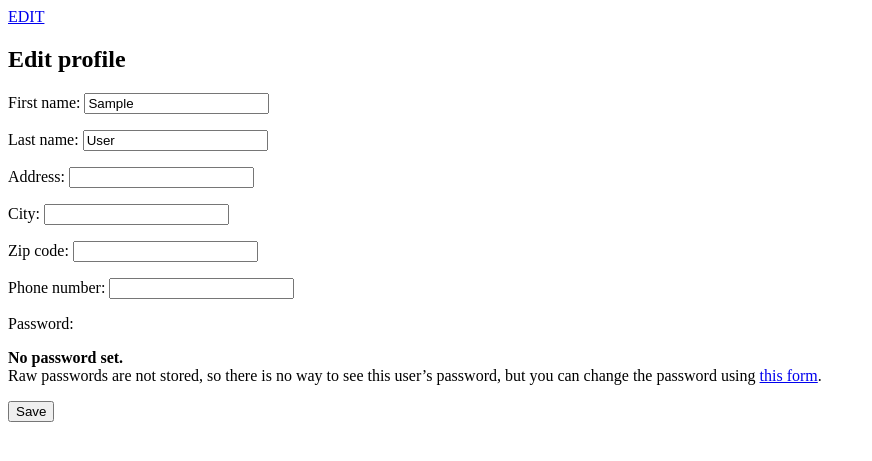
After one commit to adwojak/courser, a Django app: page /users/edit/ in a window 1280 px wide. The commit adds this page. Shown: the top 461 px of the page, without its empty margins (0-872 px from the left). Run offline with Django 3.2, Linux system fonts and the light colour scheme; the visitor is signed in with stand-in values (Sample User, id 1).

Commit message:
Edit user

```diff
--- a/Courser/admin.py
+++ b/Courser/admin.py
@@ -6,6 +6,12 @@ from .models import CustomUser
 
 class CustomUserAdmin(UserAdmin):
     add_form = CustomUserCreationForm
+    fieldsets = (
+        (None, {'fields': ('username', 'password')}),
+        ('Personal info', {'fields': ('first_name', 'last_name', 'email', 'address', 'city', 'zip_code', 'phone_number')}),
+        ('Permissions', {'fields': ('is_active', 'is_staff', 'is_superuser', 'groups', 'user_permissions')}),
+        ('Important dates', {'fields': ('last_login', 'date_joined')}),
+    )
     form = CustomUserChangeForm
     model = CustomUser
     list_display = ['username', 'email']
--- a/Courser/forms.py
+++ b/Courser/forms.py
@@ -1,4 +1,3 @@
-from django import forms
 from django.contrib.auth.forms import UserCreationForm, UserChangeForm
 from .models import CustomUser
 
@@ -12,4 +11,4 @@ class CustomUserCreationForm(UserCreationForm):
 class CustomUserChangeForm(UserChangeForm):
     class Meta:
         model = CustomUser
-        fields = ('username', 'email')
+        fields = ('first_name', 'last_name', 'address', 'city', 'zip_code', 'phone_number')
--- a/Courser/models.py
+++ b/Courser/models.py
@@ -4,6 +4,12 @@ from django.contrib.auth.models import AbstractUser
 
 class CustomUser(AbstractUser):
     email = models.CharField(max_length=50)
+    first_name = models.CharField(max_length=30)
+    last_name = models.CharField(max_length=50)
+    address = models.CharField(max_length=100, blank=True)
+    city = models.CharField(max_length=50, blank=True)
+    zip_code = models.CharField(max_length=6, blank=True) # Poprawic
+    phone_number = models.CharField(max_length=9, blank=True) # poprawic
 
     def __str__(self):
         return self.username
--- a/Courser/urls.py
+++ b/Courser/urls.py
@@ -2,5 +2,6 @@ from django.urls import path
 from . import views
 
 urlpatterns = [
-    path('signup/', views.SignUp.as_view(), name='signup')
+    path('signup/', views.SignUp.as_view(), name='signup'),
+    path('edit/', views.EditProfile.as_view(), name='edit')
 ]
--- a/Courser/views.py
+++ b/Courser/views.py
@@ -1,9 +1,19 @@
 from django.urls import reverse_lazy
 from django.views import generic
-from .forms import CustomUserCreationForm
+from django.contrib.auth.mixins import LoginRequiredMixin
+from .forms import CustomUserCreationForm, CustomUserChangeForm
 
 
 class SignUp(generic.CreateView):
     form_class = CustomUserCreationForm
     success_url = reverse_lazy('login')
     template_name = 'signup.html'
+
+
+class EditProfile(LoginRequiredMixin, generic.UpdateView):
+    form_class = CustomUserChangeForm
+    success_url = reverse_lazy('login')
+    template_name = 'edit.html'
+
+    def get_object(self, queryset=None):
+        return self.request.user
--- a/templates/base.html
+++ b/templates/base.html
@@ -6,6 +6,7 @@
   <title>{% block title %}Django Auth Tutorial{% endblock %}</title>
 </head>
 <body>
+<a href="{% url 'edit' %}">EDIT</a>
   <main>
     {% block content %}
     {% endblock %}
--- /dev/null
+++ b/templates/edit.html
@@ -0,0 +1,13 @@
+<!-- templates/signup.html -->
+{% extends 'base.html' %}
+
+{% block title %}Edit profile{% endblock %}
+
+{% block content %}
+<h2>Edit profile</h2>
+<form method="post">
+  {% csrf_token %}
+  {{ form.as_p }}
+  <button type="submit">Save</button>
+</form>
+{% endblock %}
```
